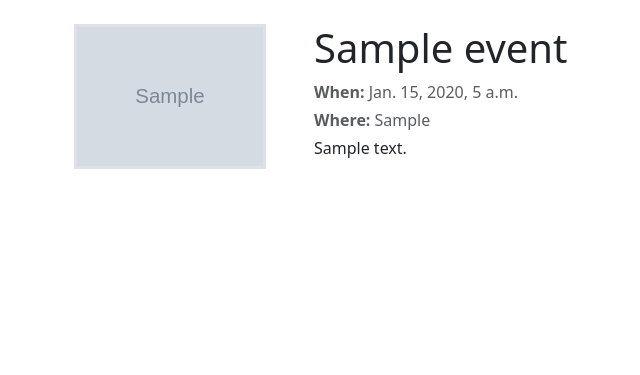
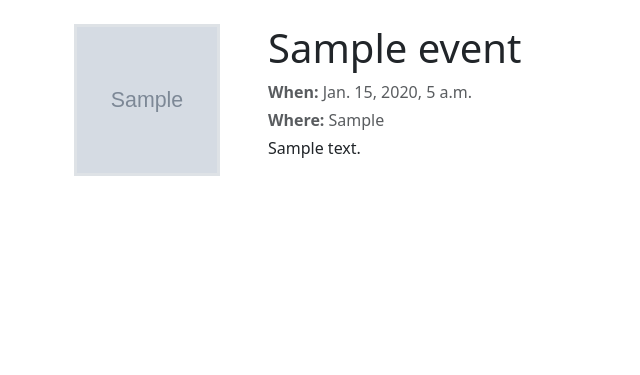
Before and after one commit to smayya337/cns-website, a Django app: page /events/1/ in a window 1280 px wide. Shown: the part 59-434 px from the top of the page, without its empty margins (8-648 px from the left). Run offline with Django 5.2, Linux system fonts and the light colour scheme; tables that the repository leaves empty hold one stand-in row (values such as "Sample post"); grey boxes marked "Sample" are stand-in pictures; parts of the project's set-up code (start-up, migrations or seed data) failed here and were passed over; some libraries are stand-ins or nearby versions.

Commit message:
make event image automatically resize

```diff
--- a/templates/event_page.html
+++ b/templates/event_page.html
@@ -3,13 +3,13 @@
 {% load markdown %}
 
 {% block content %}
-    <div class="d-flex flex-row">
-        <div class="h-25 flex-shrink-1">
-            <img src="{{ event.image.url }}" class="border border-3"
-                 style="object-fit: cover; width: 15vw;"
+    <div class="row gx-5 gy-3">
+        <div class="col col-12 col-sm-6 col-md-4 col-lg-3 col-xl-2">
+            <img src="{{ event.image.url }}" class="border border-3 h-100 w-100"
+                 style="object-fit: cover;"
                  alt="Image for event {{ event.name }}">
         </div>
-        <div class="flex-grow-1 ps-5 w-100">
+        <div class="col-auto">
             <h1 class="me-4">{{ event.name }}</h1>
             {% if evt.end %}
                 <p class="mb-1 text-muted"><strong>When: </strong>{{ event.start }} - {{ event.end }}</p>
@@ -45,15 +45,6 @@
             {% else %}
                 <h2>Who's Attending</h2>
             {% endif %}
-            <!-- <div class="d-flex flex-row">
-                {# TODO: make these images more mobile-friendly #}
-                {% for attendee in attendees %}
-                    <a href="{% url 'user_page' attendee.username %}" data-bs-toggle="tooltip" data-bs-placement="bottom"
-                       data-bs-title="{{ attendee.first_name }} {{ attendee.last_name }}" style="width: 5vw;">
-                        {% include "profile_image.html" with req_user=attendee %}
-                    </a>
-                {% endfor %}
-            </div> -->
             <div class="row g-2">
                 {% for attendee in attendees %}
                     <a href="{% url 'user_page' attendee.username %}" data-bs-toggle="tooltip" data-bs-placement="bottom"
```
